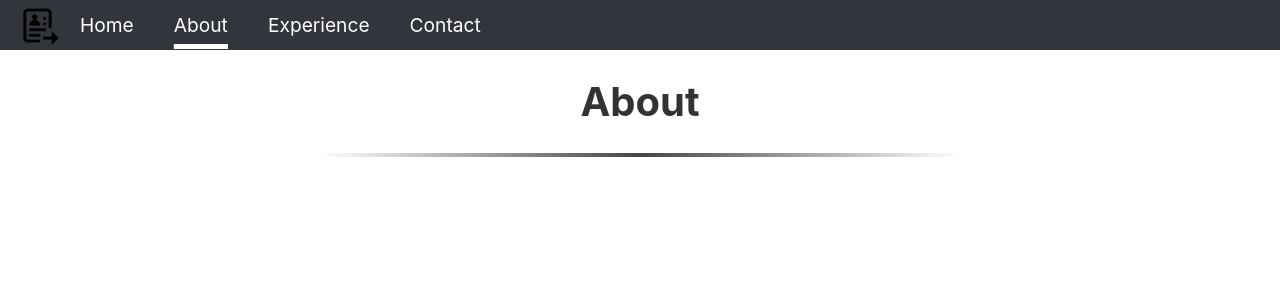
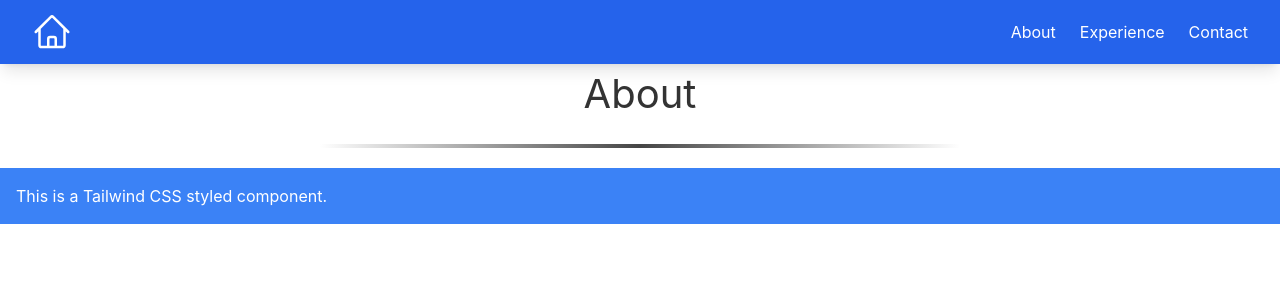
Before and after one commit to Enr1que704/Resume-Front, a React (Create React App) app: page /about in a window 1280 px wide. Shown: the top 300 px of the page. Built offline with nearby package versions, Linux system fonts and the light colour scheme.

Commit message:
changed navbar to use tailwind styling

```diff
--- /dev/null
+++ b/postcss.config.js
@@ -0,0 +1,6 @@
+module.exports = {
+    plugins: {
+      tailwindcss: {},
+      autoprefixer: {},
+    },
+  };
--- a/src/App.js
+++ b/src/App.js
@@ -4,24 +4,30 @@ import Navbar from "./components/Navbar";
 import {
   BrowserRouter as Router,
   Routes,
-  Route
+  Switch
+
 } from "react-router-dom";
-import Home from "./pages/index";
+import Home from "./pages/home";
 import About from "./pages/about";
 import Experience from "./pages/experience";
 import PastJobs from "./pages/pastJobs";
+import NewNavbar from './components/NewNavbar';
+
 
 function App() {
   return (
-    <Router>
-      <Navbar />
-      <Routes>
-        <Route path="/" element={<Home />} />
-        <Route path="/about" element={<About />} />
-        <Route path="/experience" element={<Experience />} />
-        <Route path="/pastjobs" element={<PastJobs />} />
-      </Routes>
-    </Router>
+
+    <NewNavbar />
+    // <Router>
+    //   <Navbar />
+    //   <Routes>
+    //     <Route path="/" element={<Home />} />
+    //     <Route path="/about" element={<About />} />
+    //     <Route path="/experience" element={<Experience />} />
+    //     <Route path="/pastjobs" element={<PastJobs />} />
+    //   </Routes>
+    // </Router>
+
   );
 }
 
--- a/src/components/Navbar/NavbarElements.js
+++ b/src/components/Navbar/NavbarElements.js
@@ -1,68 +1,25 @@
 // import { FaBars } from "react-icons/fa";
 import { NavLink as Link } from "react-router-dom";
-import styled from "styled-components";
 
-export const Nav = styled.nav`
-    background: #32353c;
-    height: 50px;
-    display: flex;
-    justify-content: space-around;
-    ${'' /* padding: 0.2rem calc(((100vw - 1000px) / 2)); */}
-    z-index: 12;
-    ${'' /* border-radius: 5px; // Add border-radius property to give curved edges */}
-    ${'' /* margin: 10px auto; */}
-    ${'' /* max-width: 60%; // Set the maximum width to 75% of the container */}
-`;
+export const Nav = () => (
+    <nav className="bg-gray-800 h-12 flex justify-around z-12">
+        {/* Add your nav content here */}
+    </nav>
+);
 
-export const NavLink = styled(Link)`
-    color: #ffffff;
-    display: flex;
-    align-items: center;
-    text-decoration: none;
-    ${'' /* padding: 0.5rem 1rem; */}
-    padding: 5px 20px; // first value is height of the square around, second is the space between links
-    height: 50%;
-    cursor: pointer;
-    font-size: 1.2rem;
-    &.active {
-        color: #ffffff;
-        ${'' /* border: 2px solid #ffffff;
-        border-radius: 10px; // Add border-radius property to give curved edges
-        background-color: #4faaf0; */}
-        text-decoration: underline;
-        text-underline-offset: 12px;
-        text-decoration-thickness: 5px;
-    }
-`;
-
-// export const Bars = styled(FaBars)`
-//     display: none;
-//     color: #808080;
-//     @media screen and (max-width: 768px) {
-//         display: block;
-//         position: absolute;
-//         top: 0;
-//         right: 0;
-//         transform: translate(-100%, 75%);
-//         font-size: 1.8rem;
-//         cursor: pointer;
-//     }
-// `;
+export const NavLink = ({ to, children }) => (
+    <Link
+        to={to}
+        className="text-white flex items-center no-underline p-1.25 h-1/2 cursor-pointer text-lg"
+        activeClassName="underline decoration-5 underline-offset-12"
+    >
+        {children}
+    </Link>
+);
 
 // spacing within the NavMenu
-export const NavMenu = styled.div`
-    display: flex;
-    margin-right: -24px;
-    align-items: center;
-    width: 100%;
-    margin: 0 auto;
-    padding: 0 15px;
-    /* Second Nav */
-    /* margin-right: 24px; */
-    /* Third Nav */
-    /* width: 100vw;
-white-space: nowrap; */
-    @media screen and (max-width: 768px) {
-        display: none;
-    }
-`;
+export const NavMenu = ({ children }) => (
+    <div className="flex mr-[-24px] items-center w-full mx-auto px-4 md:hidden">
+        {children}
+    </div>
+);
--- /dev/null
+++ b/src/components/NewNavbar.js
@@ -0,0 +1,87 @@
+import React from "react";
+import { BrowserRouter as Router, Routes, Route, Link } from "react-router-dom";
+import About from "../pages/about";
+import Home from "../pages/home";
+import Experience from "../pages/experience";
+import Contact from "../pages/contact";
+
+
+// Components for different routes
+
+
+const NewNavbar = () => {
+  return (
+    <Router>
+      {/* Navbar */}
+      <nav className="bg-blue-600 text-white fixed w-full top-0 shadow-lg ">
+        <div className="max-w-7xl mx-auto px-4 sm:px-6 lg:px-8">
+          <div className="flex justify-between items-center h-16">
+            {/* Logo */}
+            <div className="flex-shrink-0">
+              <Link to="/" className="text-lg font-bold hover:text-gray-300">
+              <svg xmlns="http://www.w3.org/2000/svg" fill="none" viewBox="0 0 24 24" strokeWidth={1.5} stroke="currentColor" className="size-10">
+                <path strokeLinecap="round" strokeLinejoin="round" d="m2.25 12 8.954-8.955c.44-.439 1.152-.439 1.591 0L21.75 12M4.5 9.75v10.125c0 .621.504 1.125 1.125 1.125H9.75v-4.875c0-.621.504-1.125 1.125-1.125h2.25c.621 0 1.125.504 1.125 1.125V21h4.125c.621 0 1.125-.504 1.125-1.125V9.75M8.25 21h8.25" />
+              </svg>
+
+              </Link>
+            </div>
+
+            {/* Menu Links */}
+            <div className="hidden md:flex space-x-6">
+              {/* <Link to="/" className="hover:text-gray-300">
+                Home
+              </Link> */}
+              <Link to="/about" className="hover:text-gray-300">
+                About
+              </Link>
+              <Link to="/experience" className="hover:text-gray-300">
+                Experience
+              </Link>
+              <Link to="/contact" className="hover:text-gray-300">
+                Contact
+              </Link>
+            </div>
+
+            {/* Mobile Menu Button */}
+            <div className="md:hidden">
+              <button
+                type="button"
+                className="inline-flex items-center justify-center p-2 rounded-md text-gray-200 hover:text-white hover:bg-blue-700 focus:outline-none"
+              >
+                <span className="sr-only">Open main menu</span>
+                {/* Hamburger Icon */}
+                <svg
+                  className="h-6 w-6"
+                  xmlns="http://www.w3.org/2000/svg"
+                  fill="none"
+                  viewBox="0 0 24 24"
+                  stroke="currentColor"
+                  aria-hidden="true"
+                >
+                  <path
+                    strokeLinecap="round"
+                    strokeLinejoin="round"
+                    strokeWidth={2}
+                    d="M4 6h16M4 12h16M4 18h16"
+                  />
+                </svg>
+              </button>
+            </div>
+          </div>
+        </div>
+      </nav>
+
+      {/* Page Content */}
+      <div className="mt-16">
+        <Routes>
+          <Route path="/" element={<Home />} />
+          <Route path="/about" element={<About />} />
+          <Route path="/experience" element={<Experience />} />
+          <Route path="/contact" element={<Contact />} />
+        </Routes>
+      </div>
+    </Router>
+  );
+};
+
+export default NewNavbar;
--- a/src/index.css
+++ b/src/index.css
@@ -1,3 +1,7 @@
+@import 'tailwindcss/base';
+@import 'tailwindcss/components';
+@import 'tailwindcss/utilities';
+
 body {
   margin: 0;
   font-family: -apple-system, BlinkMacSystemFont, 'Segoe UI', 'Roboto', 'Oxygen',
--- a/src/pages/about.js
+++ b/src/pages/about.js
@@ -6,7 +6,9 @@ const About = () => {
         <div>
             <Header>About</Header>
             <Break />
-            <Paragraph></Paragraph>
+            <div className="bg-blue-500 text-white p-4">
+                This is a Tailwind CSS styled component.
+            </div>
         </div>
     );
 }
--- /dev/null
+++ b/src/pages/contact.js
@@ -0,0 +1,12 @@
+import React from "react";
+
+const Contact = () => {
+    return (
+        <div>
+            <h1>Contact</h1>
+            <p>This is the contact page</p>
+        </div>
+    );
+}
+
+export default Contact;
--- /dev/null
+++ b/tailwind.config.js
@@ -0,0 +1,9 @@
+module.exports = {
+    mode: "jit",
+    content: [
+      "./src/**/*.{js,ts,jsx,tsx}",
+      "./public/index.html",
+    ],
+    theme: {},
+    plugins: [],
+  };
```
Also changed, not shown: package.json (+7 -1 lines), src/pages/home.js (renamed from src/pages/index.js), 1 other file (tests, documents, lock files or other folders).
